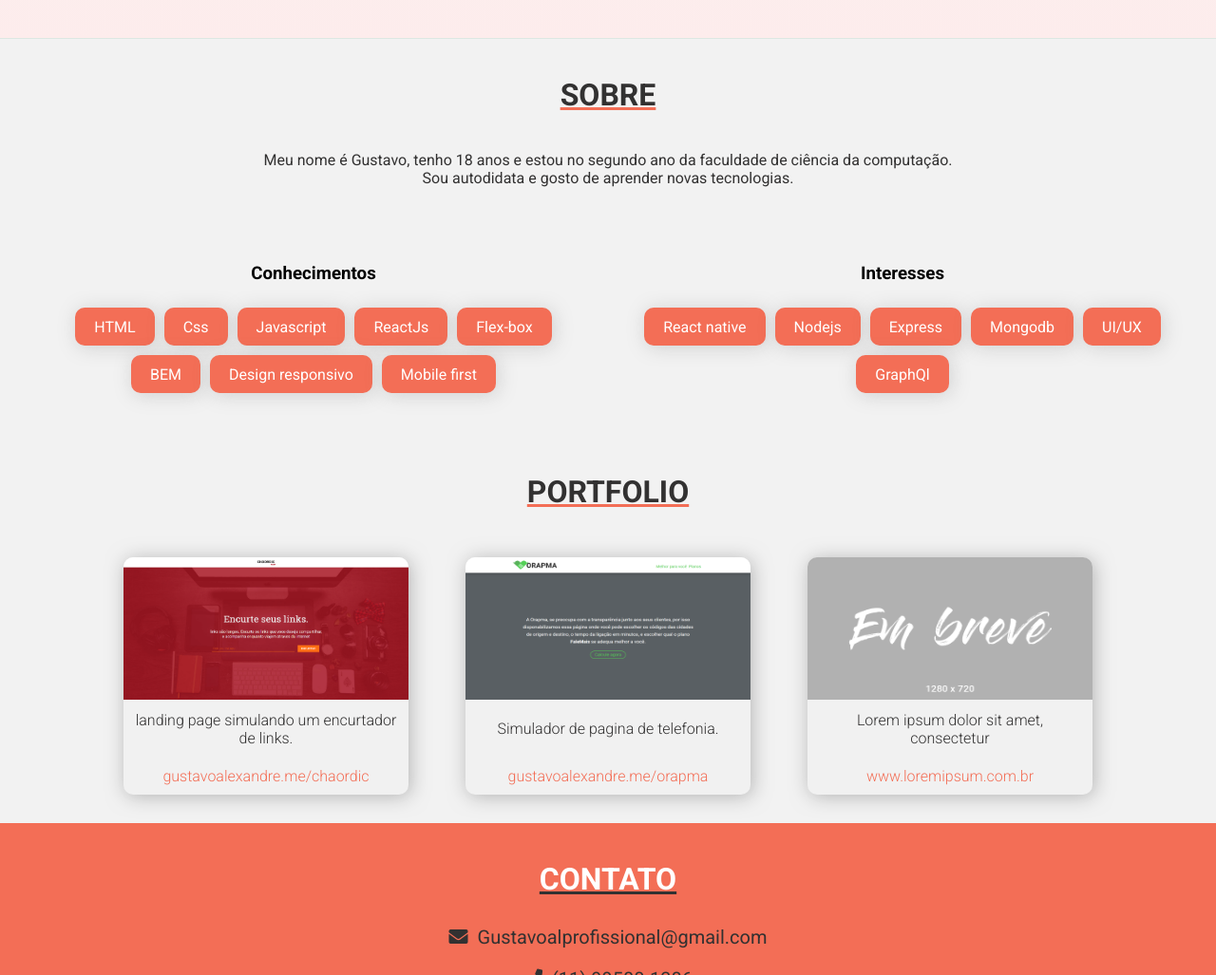
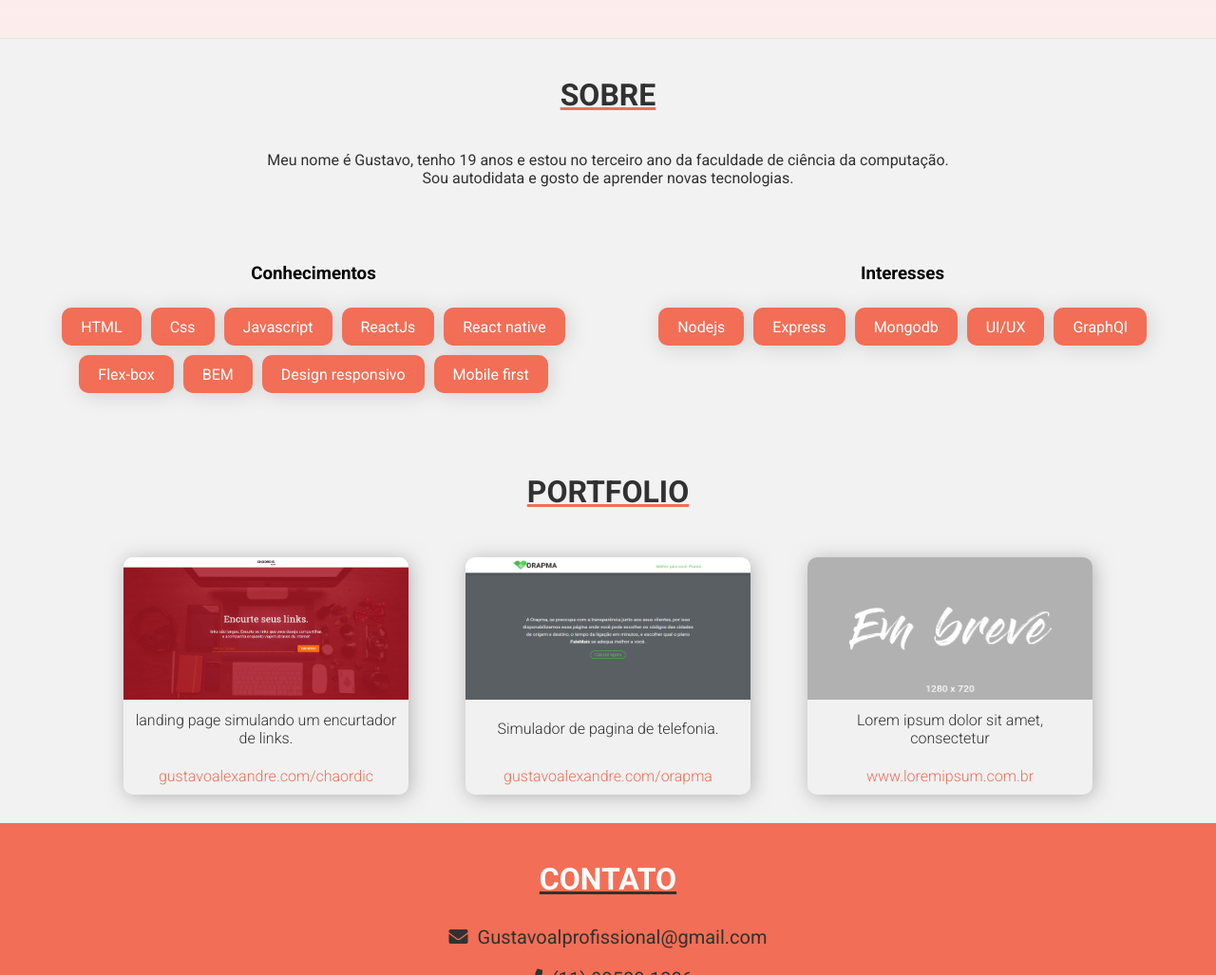
Before and after one commit to Shadaw/Shadaw.github.io, a plain HTML site: page index.html in a window 1280 px wide. Shown: the part 760-1787 px from the top of the page at 95% size. Drawn offline with Linux system fonts and the light colour scheme.

Commit message:
atualizando informações

```diff
--- a/index.html
+++ b/index.html
@@ -54,7 +54,7 @@
     </nav>
     <div class="header__text">
       <h1>Gustavo Alexandre</h1>
-      <h2>Design responsivo e responsavel.</h2>
+      <h2>Design responsivo e responsável.</h2>
       <a class="header__text--button" href="#sobre">Saiba mais</a>
     </div>
   </header>
@@ -62,7 +62,7 @@
     <section class="main__sobre" id="sobre">
       <h2>Sobre</h2>
       <p>
-        Meu nome é Gustavo, tenho 18 anos e estou no segundo ano da faculdade de ciência da computação.<br>
+        Meu nome é Gustavo, tenho 19 anos e estou no terceiro ano da faculdade de ciência da computação.<br>
         Sou autodidata e gosto de aprender novas tecnologias.
       </p>
       <div class="main__sobre--informacoes">
@@ -73,6 +73,7 @@
           <li>Css</li>
           <li>Javascript</li>
           <li>ReactJs</li>
+          <li>React native</li>
           <li>Flex-box</li>
           <li>BEM</li>
           <li>Design responsivo</li>
@@ -82,7 +83,6 @@
       <div>
           <h3>Interesses</h3>
           <ul class="interesses">
-            <li>React native</li>
             <li>Nodejs</li>
             <li>Express</li>
             <li>Mongodb</li>
@@ -97,12 +97,12 @@
       <div class="main__portfolio--cards">
         <img src="./css/assets/imgs/chaordic.png" alt="site chaordic">
         <p>landing page simulando um encurtador de links.</p>
-        <a href="http://gustavoalexandre.me/chaordic/" target="_blank">gustavoalexandre.me/chaordic</a>
+        <a href="https://gustavoalexandre.com/chaordic/" target="_blank">gustavoalexandre.com/chaordic</a>
       </div>
       <div class="main__portfolio--cards">
         <img src="./css/assets/imgs/orapma.png" alt="site orapma">
         <p>Simulador de pagina de telefonia.</p>
-        <a href="http://gustavoalexandre.me/orapma/" target="_blank">gustavoalexandre.me/orapma</a>
+        <a href="https://gustavoalexandre.com/orapma/" target="_blank">gustavoalexandre.com/orapma</a>
       </div>
       <div class="main__portfolio--cards">
         <img src="./css/assets/imgs/site.png" alt="">
```
